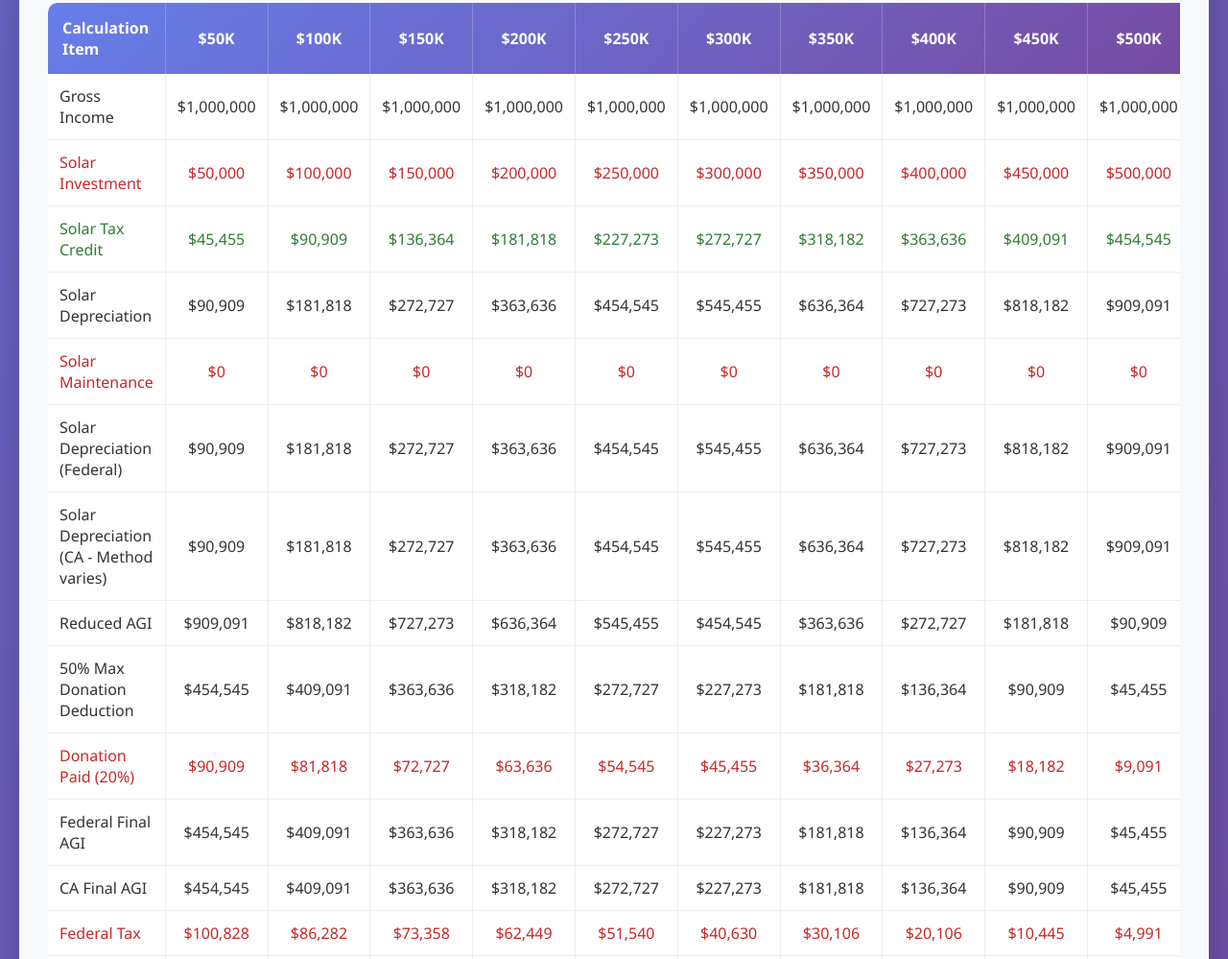
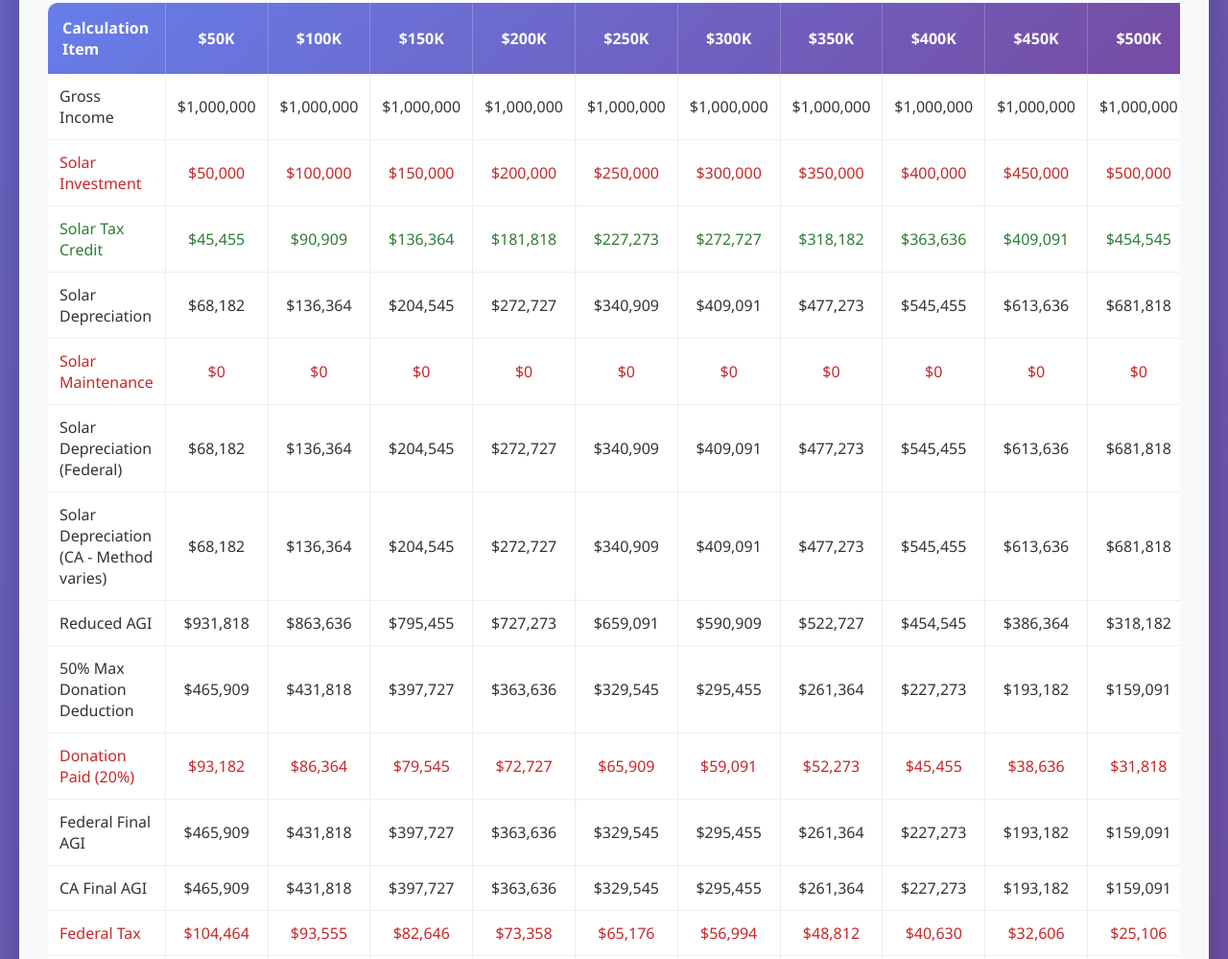
Before and after one commit to svyas73/tax-2025-calculator, a website: page index.html in a window 1280 px wide. Shown: the part 2289-3288 px from the top of the page at 96% size. Drawn offline with Linux system fonts and the light colour scheme.

Commit message:
Update Solar Depreciation: Deduct 50% of tax credit amount from depreciation calculation

```diff
--- a/index.html
+++ b/index.html
@@ -663,11 +663,11 @@
                     const markupDenominator = 1 + (solarMarkup / 100);
                     const solarTaxCredit = markupDenominator > 0 ? solarInvestment / markupDenominator : solarInvestment;
 
-                    // Calculate Solar Depreciation = Solar Tax Credit / Income credit(%)
+                    // Calculate Solar Depreciation = Solar Tax Credit / Income credit(%) - 50% of tax credit
                     // Guard against division by zero - use 50% as default if incomeCredit is 0 or invalid
                     const effectiveIncomeCredit = incomeCredit > 0 ? incomeCredit : 50;
                     const incomeCreditDecimal = effectiveIncomeCredit / 100;
-                    const solarDepreciation = solarTaxCredit / incomeCreditDecimal;
+                    const solarDepreciation = Math.max(0, (solarTaxCredit / incomeCreditDecimal) - (solarTaxCredit * 0.5));
 
                     // B4: Solar Maintenance = B3 * 0.1
                     const solarMaintenance = solarInvestment * (maintenanceRate / 100);
@@ -861,11 +861,11 @@
                     const markupDenominator = 1 + (solarMarkup / 100);
                     const solarTaxCredit = markupDenominator > 0 ? solarInv / markupDenominator : solarInv;
 
-                    // Calculate Solar Depreciation = Solar Tax Credit / Income credit(%)
+                    // Calculate Solar Depreciation = Solar Tax Credit / Income credit(%) - 50% of tax credit
                     // Guard against division by zero - use 50% as default if incomeCredit is 0 or invalid
                     const effectiveIncomeCredit = incomeCredit > 0 ? incomeCredit : 50;
                     const incomeCreditDecimal = effectiveIncomeCredit / 100;
-                    const solarDepreciation = solarTaxCredit / incomeCreditDecimal;
+                    const solarDepreciation = Math.max(0, (solarTaxCredit / incomeCreditDecimal) - (solarTaxCredit * 0.5));
 
                     // Calculate Federal depreciation - use full depreciation
                     const federalDepreciation = solarDepreciation;
```
